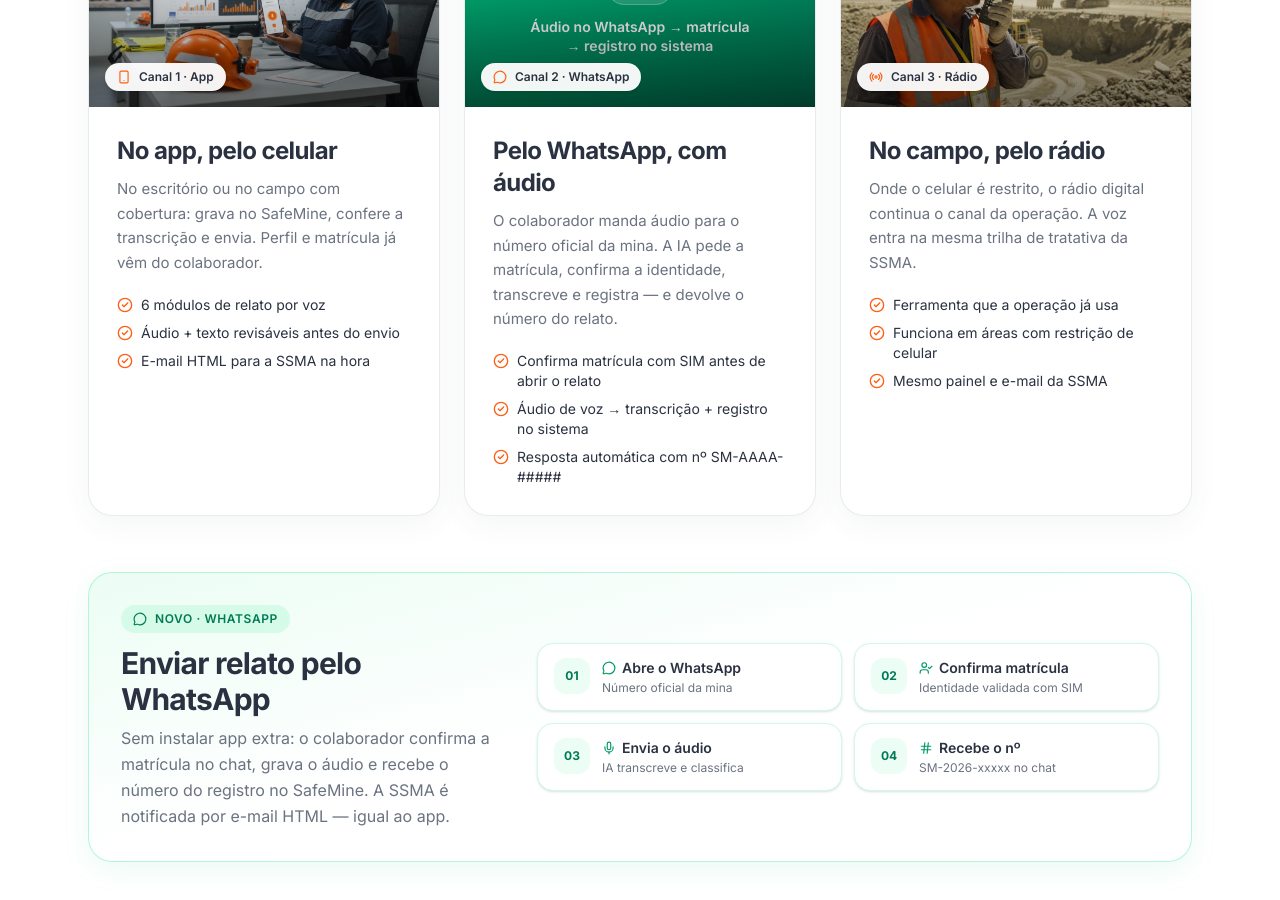
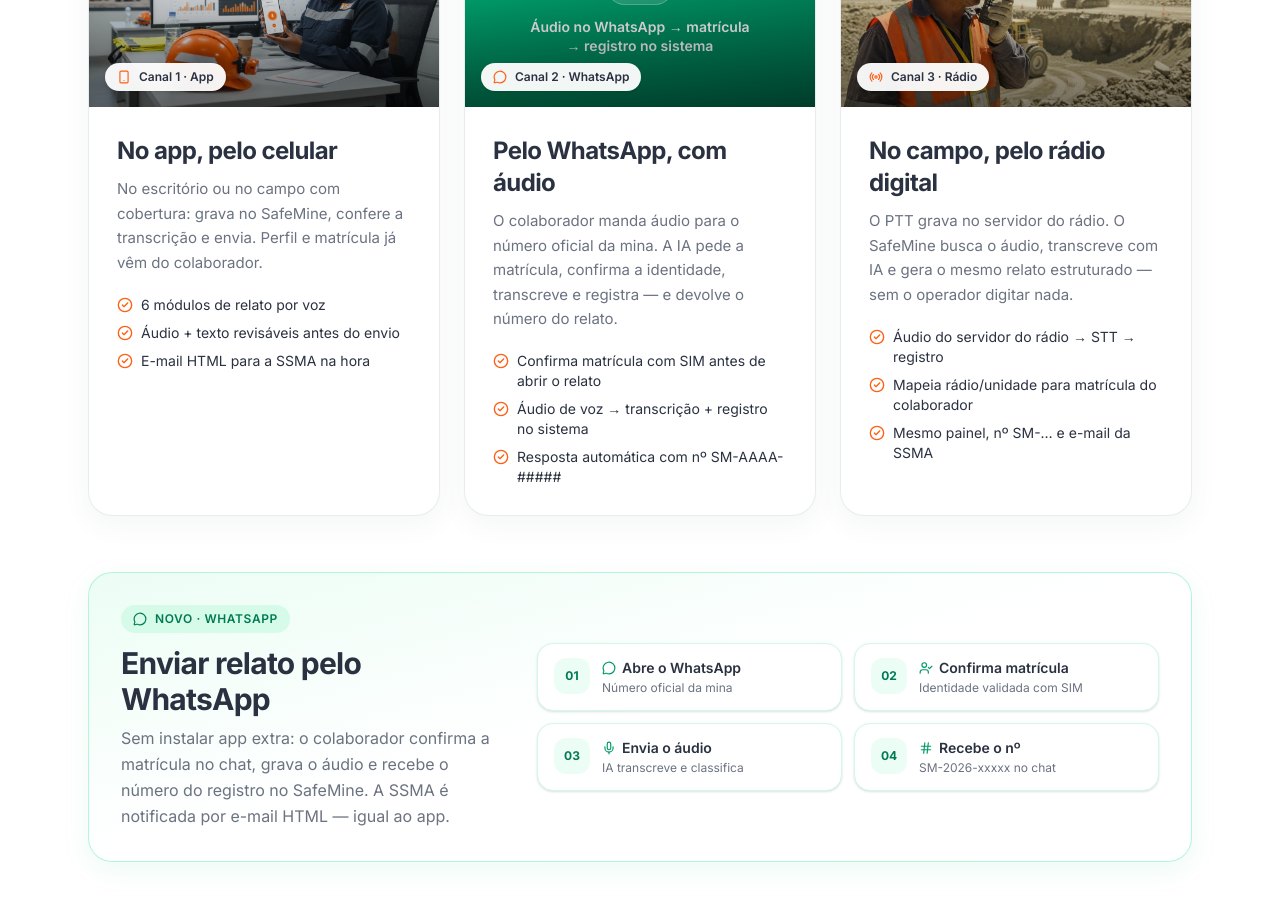
Before and after one commit to belchiorjuniorr2/WebpageSafeMine, a Next.js app: page / in a window 1280 px wide. Shown: the part 4960-5860 px from the top of the page. Built offline with nearby package versions, Linux system fonts and the light colour scheme.

Commit message:
feat: landing radio channel describes digital server ingest

```diff
--- a/components/sections/DualChannels.js
+++ b/components/sections/DualChannels.js
@@ -47,14 +47,14 @@
     id: "radio",
     badge: "Canal 3 · Rádio",
     Icon: Radio,
-    title: "No campo, pelo rádio",
-    desc: "Onde o celular é restrito, o rádio digital continua o canal da operação. A voz entra na mesma trilha de tratativa da SSMA.",
+    title: "No campo, pelo rádio digital",
+    desc: "O PTT grava no servidor do rádio. O SafeMine busca o áudio, transcreve com IA e gera o mesmo relato estruturado — sem o operador digitar nada.",
     image: "/images/field-radio.jpg",
     alt: "Operador em mina a céu aberto fazendo relato pelo rádio",
     points: [
-      "Ferramenta que a operação já usa",
-      "Funciona em áreas com restrição de celular",
-      "Mesmo painel e e-mail da SSMA",
+      "Áudio do servidor do rádio → STT → registro",
+      "Mapeia rádio/unidade para matrícula do colaborador",
+      "Mesmo painel, nº SM-… e e-mail da SSMA",
     ],
     accent: "from-slate-700 to-slate-900",
   },
```
